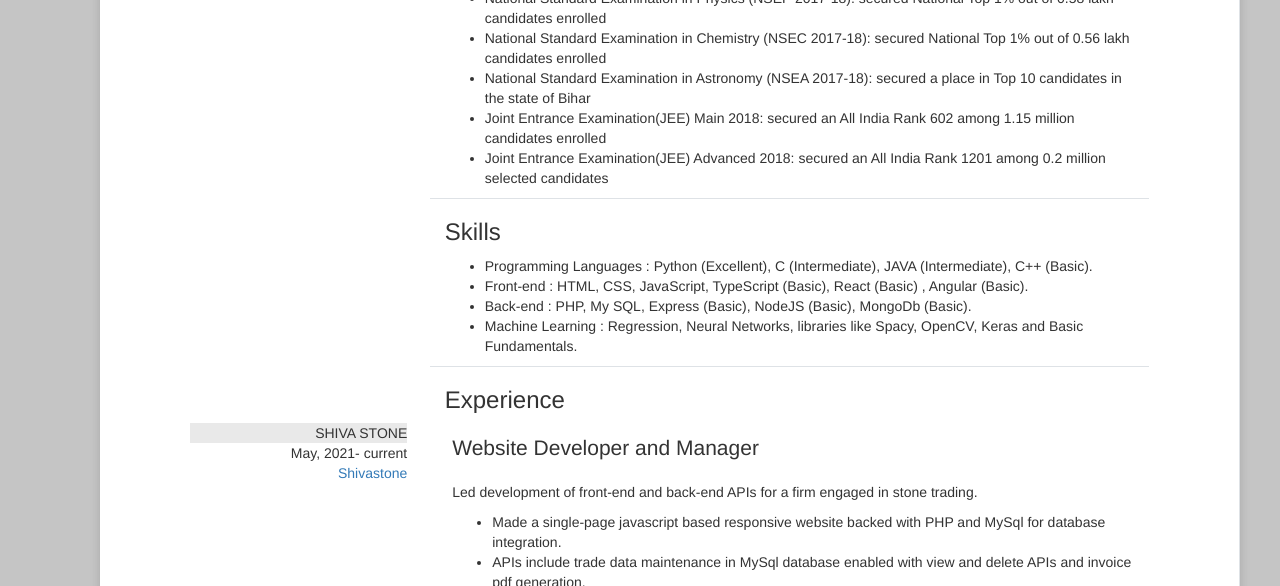
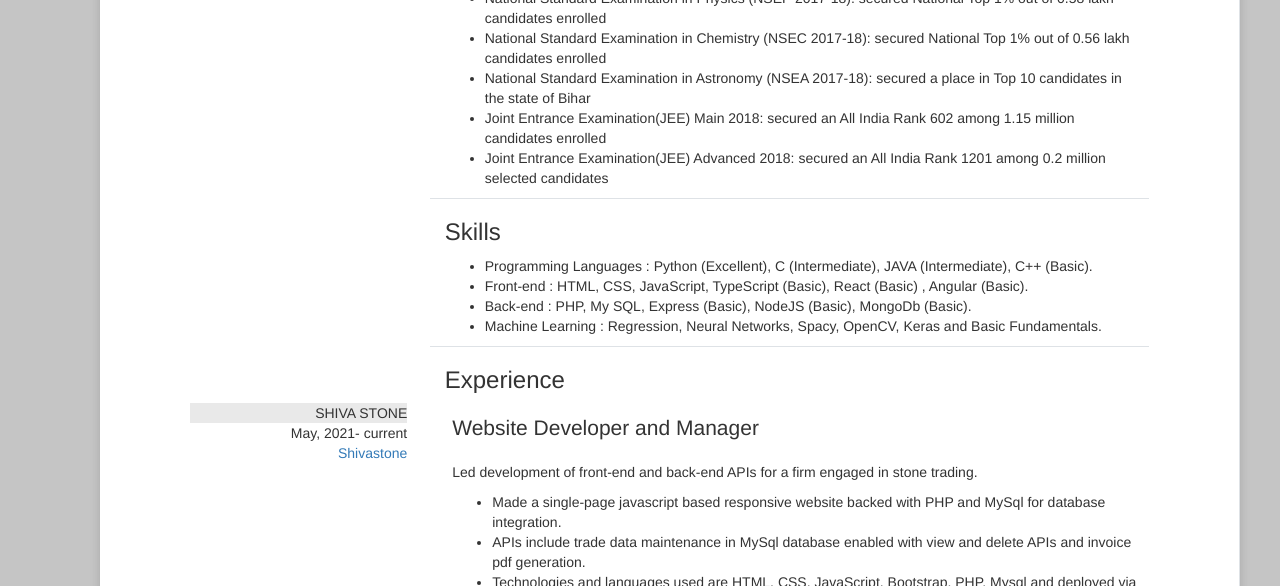
Before and after one commit to arshad2108/cv, a plain HTML site: page index.html in a window 1280 px wide. Shown: the part 514-1100 px from the top of the page. Drawn offline with nearby package versions, Linux system fonts and the light colour scheme; a script that the page names is missing.

Commit message:
Update index.html

```diff
--- a/index.html
+++ b/index.html
@@ -140,7 +140,7 @@
 
                       </li>
 			<li>
-				Machine Learning : Regression, Neural Networks, libraries like Spacy, OpenCV, Keras and Basic Fundamentals.
+				Machine Learning : Regression, Neural Networks, Spacy, OpenCV, Keras and Basic Fundamentals.
 			</li>
 
 
```
